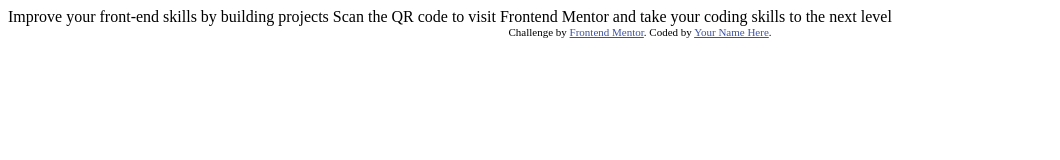
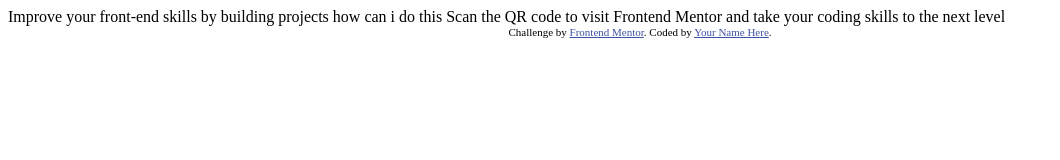
Before and after one commit to Obiwumma/QRcode_Project, a plain HTML site: page QRcode_Project-1/qr-code-component-main/index.html in a window 1280 px wide. Shown: the whole page, without its empty margins (0-1060 px from the left). Drawn offline with Linux system fonts and the light colour scheme.

Commit message:
initial confusion

```diff
--- a/QRcode_Project-1/qr-code-component-main/index.html
+++ b/QRcode_Project-1/qr-code-component-main/index.html
@@ -16,7 +16,7 @@
 </head>
 <body>
 
-  Improve your front-end skills by building projects
+  Improve your front-end skills by building projects how can i do this
 
   Scan the QR code to visit Frontend Mentor and take your coding skills to the next level
 
```
